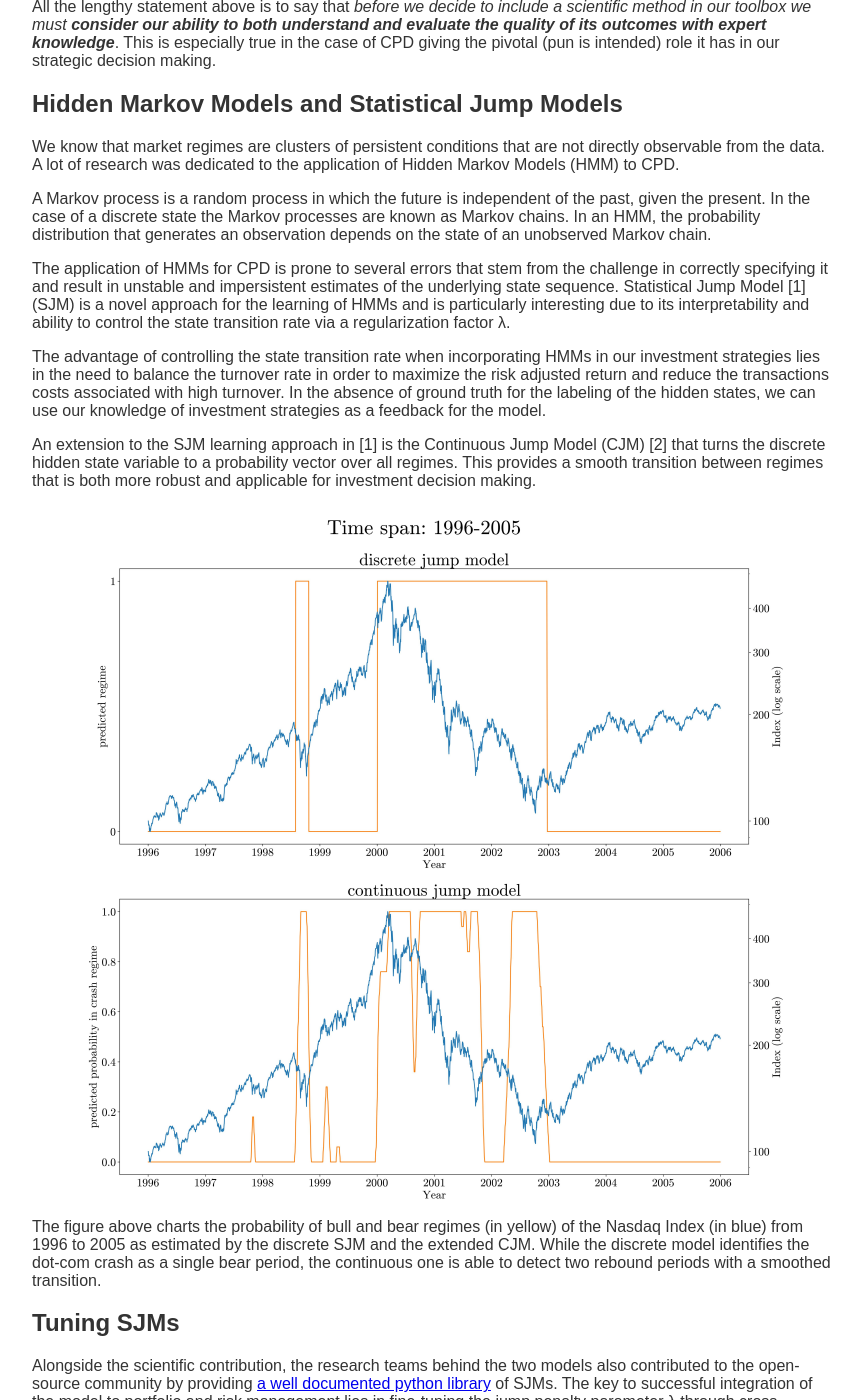
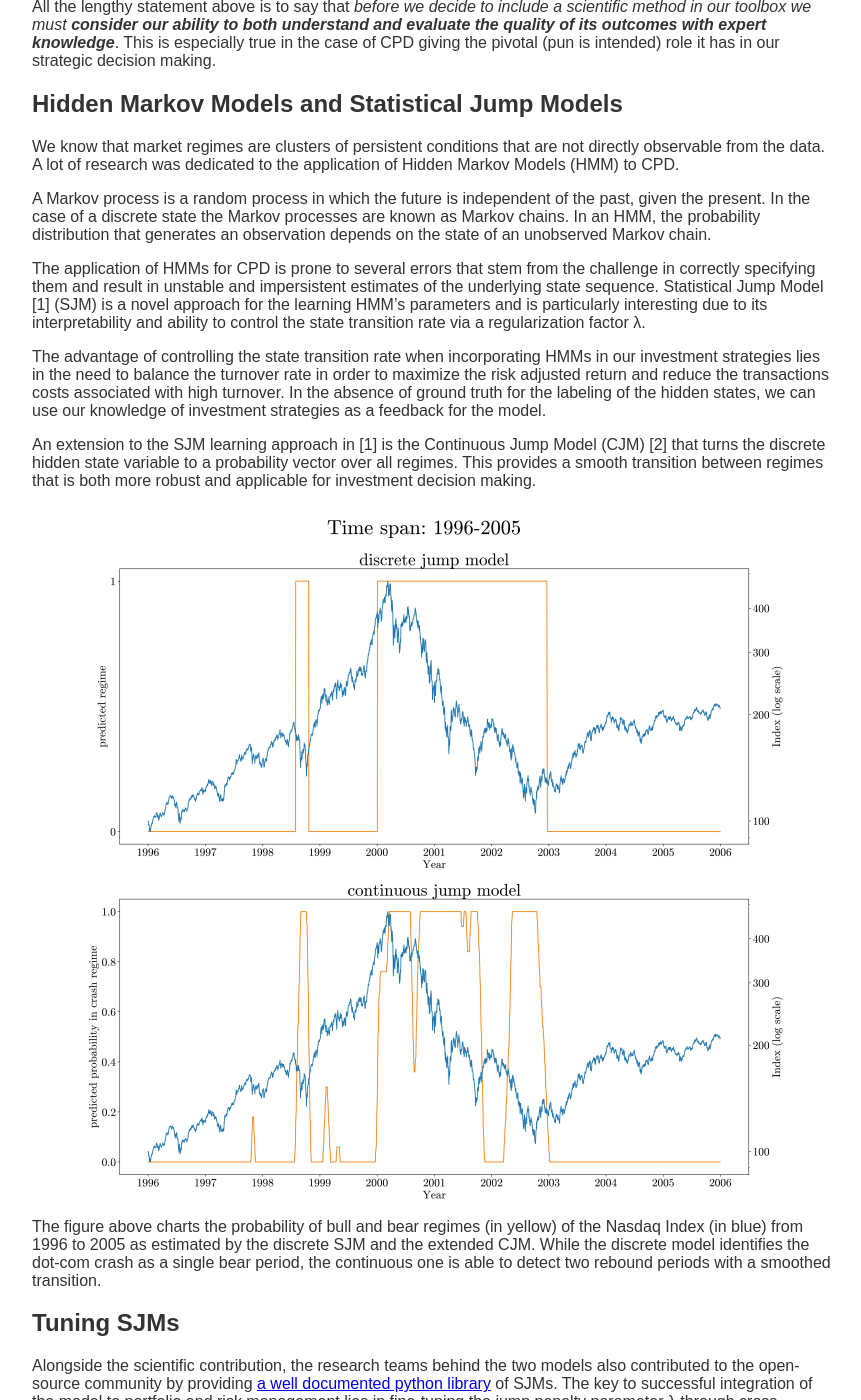
Before and after one commit to Cohen-Or/cohen-or.github.io, a Jekyll site: the page built from posts/sjm.md, in a window 1280 px wide and 1400 px high, scrolled down 701 px. Shown: the whole window, without its empty margins (208-1069 px from the left). Built offline with Jekyll 4.4.1, drawn with Linux system fonts in a browser that asks for light colours; our own code applies the rules of GitHub Pages for plain Markdown files; some of the changed text lies outside the part shown.

Commit message:
Update sjm.md

````diff
--- a/posts/sjm.md
+++ b/posts/sjm.md
@@ -20,7 +20,7 @@ We know that market regimes are clusters of persistent conditions that are not d
 
 A Markov process is a random process in which the future is independent of the past, given the present. In the case of a discrete state the Markov processes are known as Markov chains. In an HMM, the probability distribution that generates an observation depends on the state of an unobserved Markov chain.
 
-The application of HMMs for CPD is prone to several errors that stem from the challenge in correctly specifying it and result in unstable and impersistent estimates of the underlying state sequence. Statistical Jump Model [1] (SJM) is a novel approach for the learning of HMMs and is particularly interesting due to its interpretability and ability to control the state transition rate via a regularization factor λ.
+The application of HMMs for CPD is prone to several errors that stem from the challenge in correctly specifying them and result in unstable and impersistent estimates of the underlying state sequence. Statistical Jump Model [1] (SJM) is a novel approach for the learning HMM's parameters and is particularly interesting due to its interpretability and ability to control the state transition rate via a regularization factor λ.
 
 The advantage of controlling the state transition rate when incorporating HMMs in our investment strategies lies in the need to balance the turnover rate in order to maximize the risk adjusted return and reduce the transactions costs associated with high turnover. In the absence of ground truth for the labeling of the hidden states, we can use our knowledge of investment strategies as a feedback for the model.
 
@@ -33,7 +33,7 @@ The figure above charts the probability of bull and bear regimes (in yellow) of
 ## Tuning SJMs
 Alongside the scientific contribution, the research teams behind the two models also contributed to the open-source community by providing [a well documented python library](https://github.com/Yizhan-Oliver-Shu/jump-models?tab=readme-ov-file) of SJMs. The key to successful integration of the model to portfolio and risk management lies in fine-tuning the jump penalty parameter λ through cross-validation or a statistical criteria (similar to a loss function).
 
-This  hyperparameter serves as a control parameter for the fixed-cost regularization term associated with transitions between different states. Its value reflects our prior assumptions about the frequency of state transitions.
+This hyperparameter serves as a control parameter for the fixed-cost regularization term associated with transitions between different states. Its value reflects our prior assumptions about the frequency of state transitions.
 
 ```python
 jump_penalty=50
````
Also changed, not shown: other parts of posts/sjm.md (+2 -3 lines).
